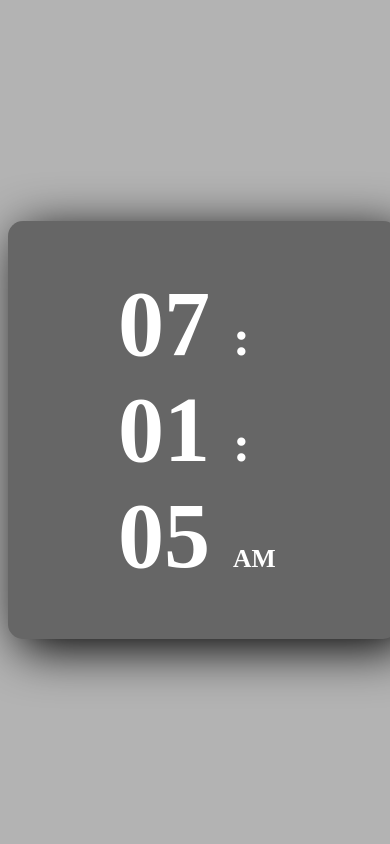
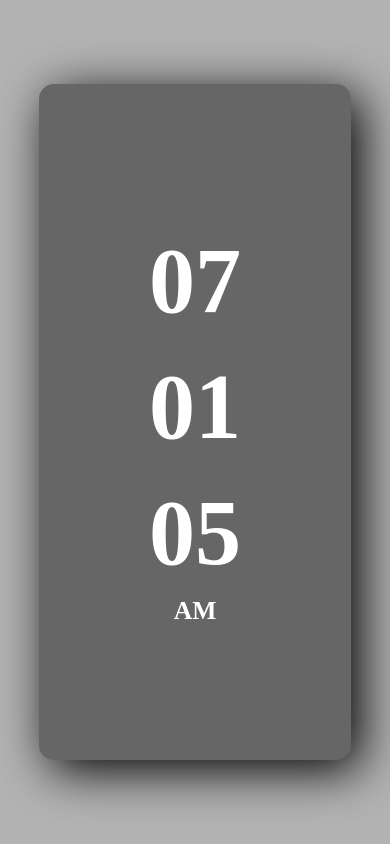
Before and after one commit to AhmadrezaMozaffary/digital-clock, a plain HTML site: page index.html in a window 390 px wide. Drawn offline with Linux system fonts and the light colour scheme.

Commit message:
RESPONSIVE version

```diff
--- a/index.html
+++ b/index.html
@@ -10,9 +10,9 @@
   <body>
     <h1 class="digital-clock">
       <span class="hour clock">HH</span>
-      :
+      <span class="colon"> : </span>
       <span class="min clock">MM</span>
-      :
+      <span class="colon"> : </span>
       <span class="sec clock">SS</span>
       <span class="day-period">AM/PM</span>
     </h1>
--- a/style.css
+++ b/style.css
@@ -1,3 +1,9 @@
+* {
+  padding: 0;
+  margin: 0;
+  box-sizing: border-box;
+}
+
 body {
   width: 100vw;
   height: 100vh;
@@ -9,13 +15,16 @@ body {
   font-size: 4rem;
 }
 .digital-clock {
-  position: relative;
+  width: 60%;
+  height: 30%;
+  display: flex;
+  justify-content: center;
+  align-items: center;
   font-size: 0.8em;
-  padding: 50px 100px;
   border-radius: 15px;
   box-shadow: 10px 10px 50px black;
   background: hsl(0, 0%, 40%);
-  transition: all .4s ease;
+  transition: all 0.4s ease;
 }
 
 .clock {
@@ -24,10 +33,26 @@ body {
 }
 
 .digital-clock:hover {
-    background: hsl(0, 0%, 90%);
-    color: hsl(0, 0%, 30%);
+  background: hsl(0, 0%, 90%);
+  color: hsl(0, 0%, 30%);
 }
 
 .day-period {
   font-size: 0.5em;
 }
+
+@media screen and (max-width: 425px) {
+  .digital-clock {
+    width: 80%;
+    height: 80%;
+    flex-direction: column;
+    padding: 0;
+  }
+  .digital-clock:hover {
+    background: hsl(0, 0%, 90%);
+    color: hsl(0, 0%, 30%);
+  }
+  .colon {
+    display: none;
+  }
+}
```
